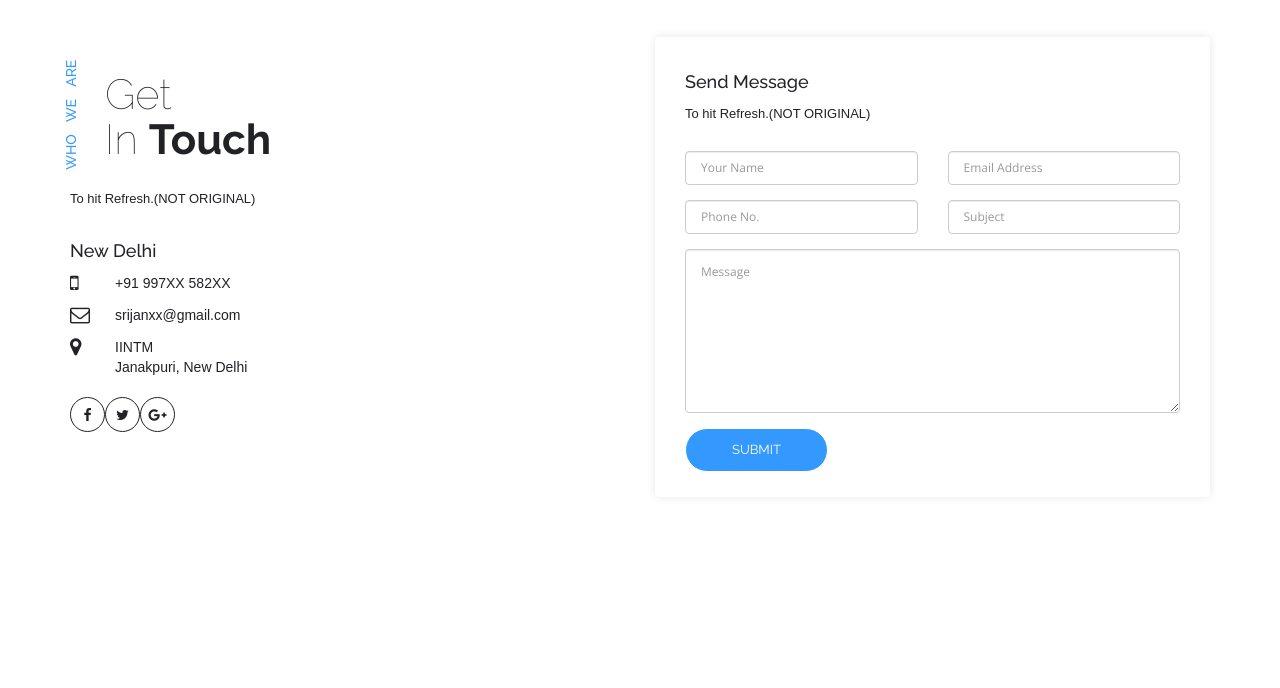
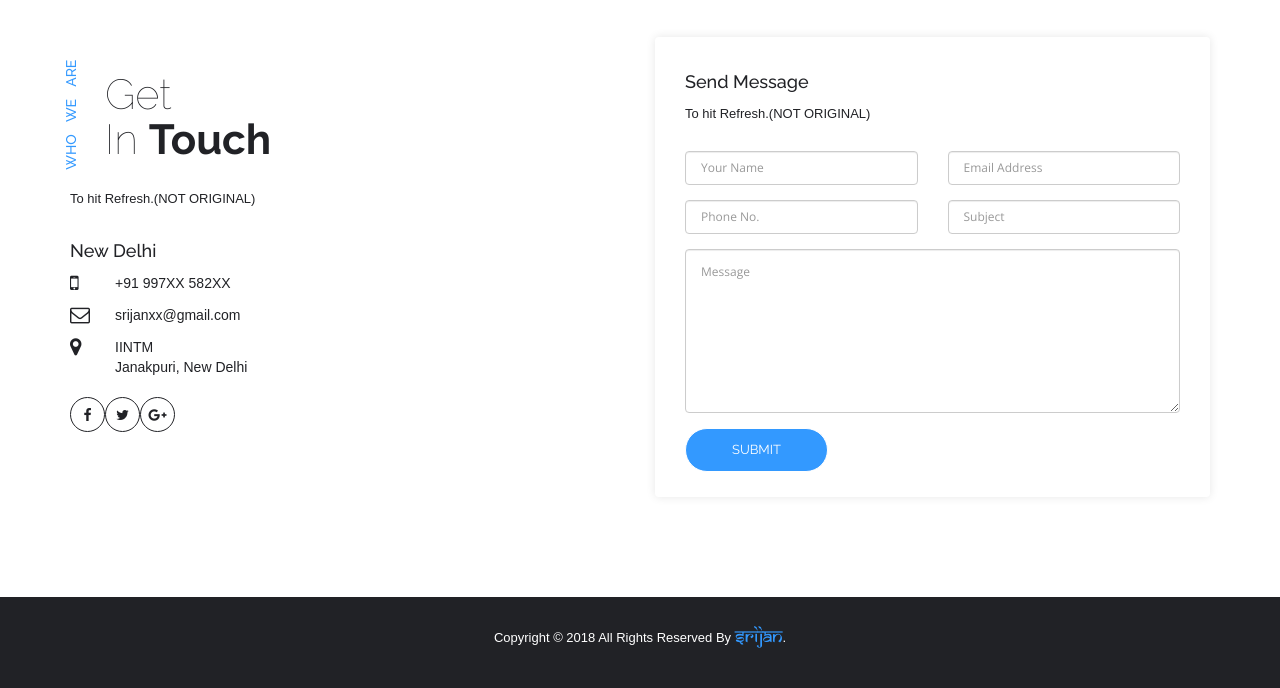
Before and after one commit to srijaniintm/Srijan-Website, a plain HTML site: page Main/index.html in a window 1280 px wide. Shown: the part 5501-6189 px from the top of the page. Before the commit the page ends 6098 px from the top, so only its background shows below. Drawn offline with nearby package versions, Linux system fonts and the light colour scheme.

Commit message:
index file

```diff
--- a/Main/index.html
+++ b/Main/index.html
@@ -933,6 +933,24 @@
 
     </section>
 
+    <footer class="text-center">
+
+      <div class="container">
+
+        <div class="row">
+
+          <div class="col-md-12">
+
+            <p>Copyright &copy; 2018 All Rights Reserved By <span>Srijan</span>.</p>
+
+          </div>
+
+        </div>
+
+      </div>
+
+    </footer>
+
     <script src="js/jquery.js"></script>
 
     <script src="js/bootstrap/bootstrap.js"></script>
```
